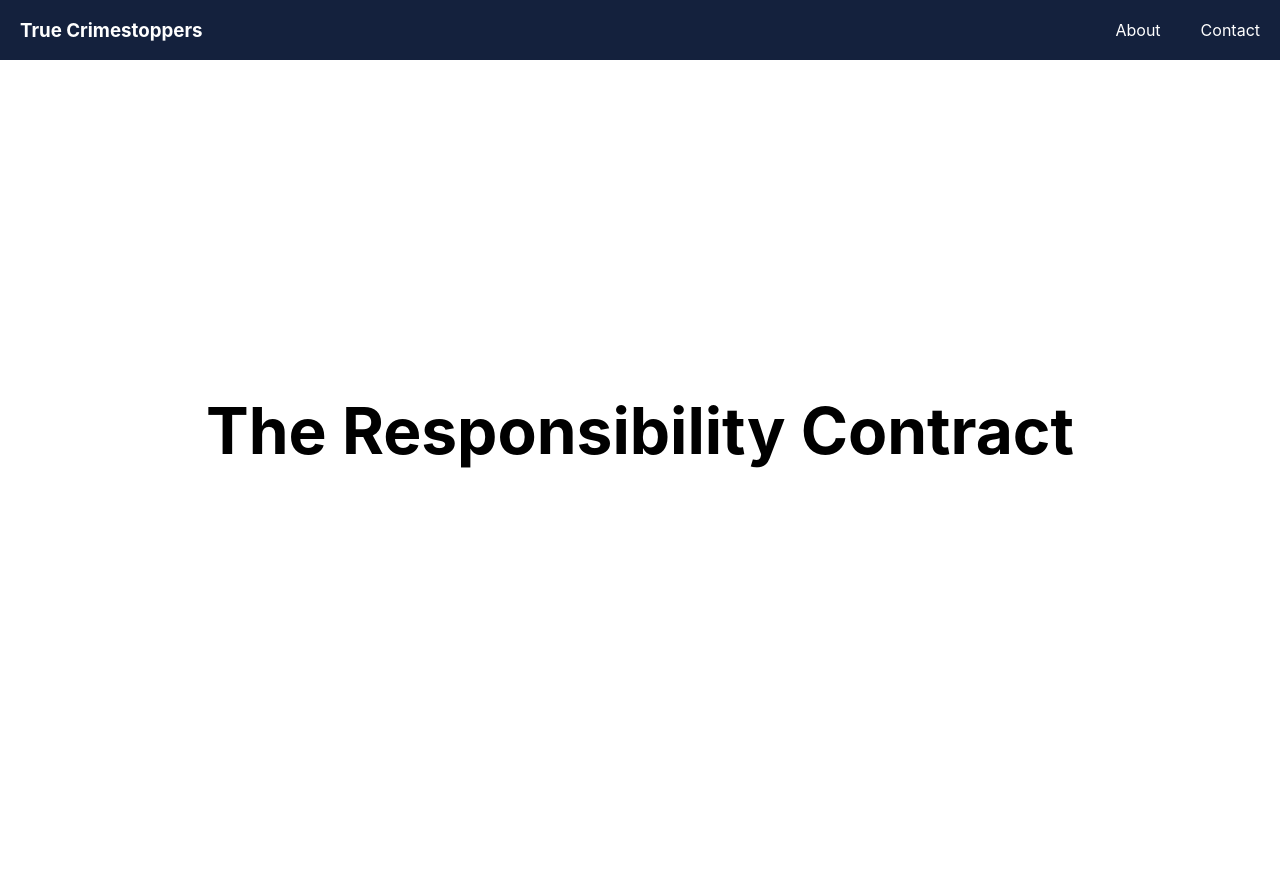
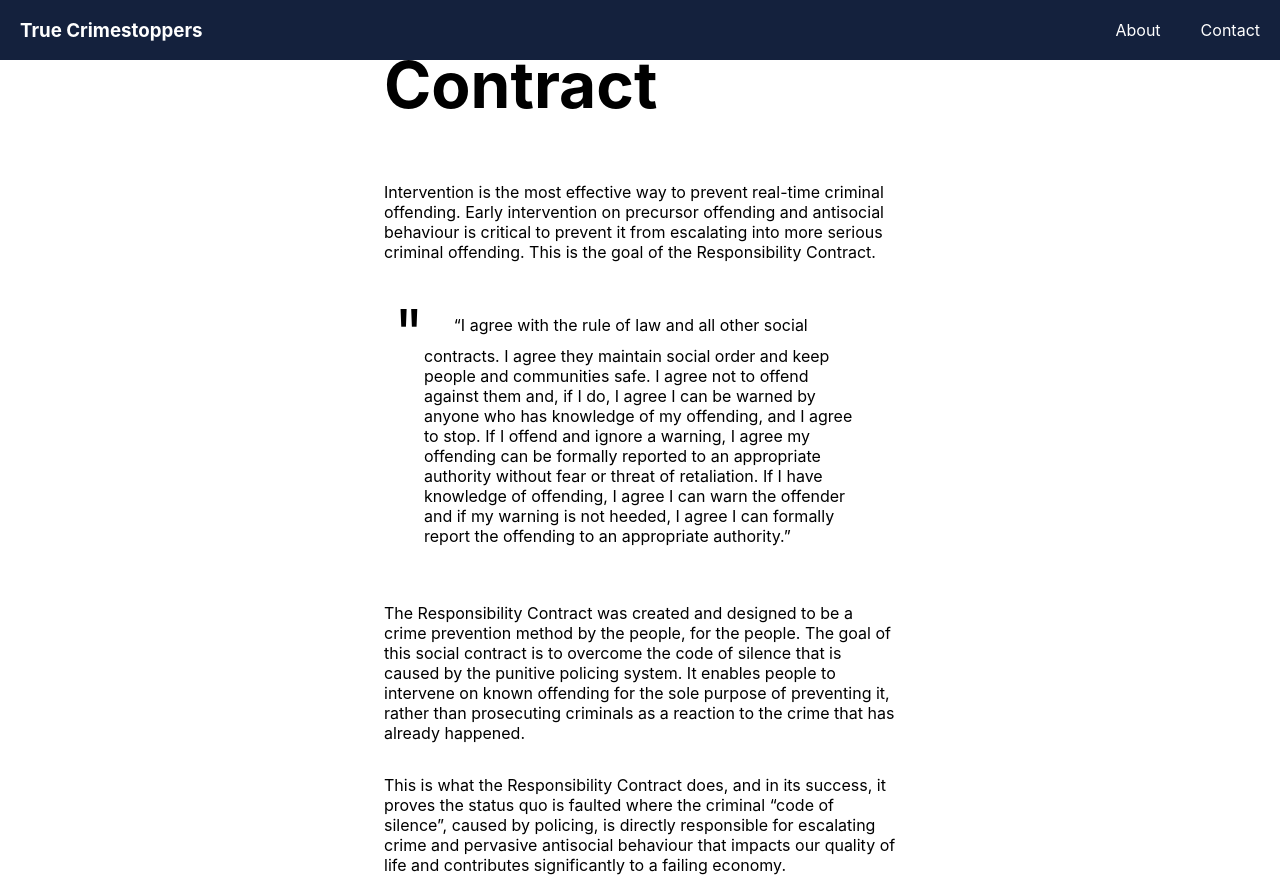
Before and after one commit to berneymark/TrueCrimestoppers, a React (Create React App) app: page /about/the-responsibility-contract in a window 1280 px wide. Before the commit the page ends 800 px from the top, so only its background shows below. Built offline with nearby package versions, Linux system fonts and the light colour scheme.

Commit message:
updated the responsibility contract page and cleaned quote CSS

```diff
--- a/src/App.css
+++ b/src/App.css
@@ -65,6 +65,19 @@ main a {
 
 main a:hover {
   color: black;
+}
+
+#quotes > blockquote {
+  position: relative;
+  top: -25px;
+}
+
+#quotes > blockquote::before {
+  content: '"'; /* Opening quote mark */
+  position: relative;
+  left: -30px;
+  top: 25px;
+  font-size: 4em;
 }
 
 /* Home Page */
@@ -148,6 +161,13 @@ main a:hover {
   display: flex;
 }
 
+/* The Responsibility Contract */
+#our-idea {
+  flex-direction: column;
+  padding: 0 30vw;
+  width: 40vw;
+}
+
 .avatar {
   /* Align */
   margin-left: 50px;
@@ -160,19 +180,6 @@ main a:hover {
   border: 1px black solid;
   border-radius: 50%;
   object-fit: cover;
-}
-
-#founder-quotes > blockquote {
-  position: relative;
-  top: -25px;
-}
-
-#founder-quotes > blockquote::before {
-  content: '"'; /* Opening quote mark */
-  position: relative;
-  left: -30px;
-  top: 25px;
-  font-size: 4em;
 }
 
 /* Contact Page */
--- a/src/pages/about/Founder.js
+++ b/src/pages/about/Founder.js
@@ -22,7 +22,7 @@ export default class Founder extends React.Component {
             alt="Placeholder of Kevin"
           />
         </section>
-        <section id="founder-quotes">
+        <section id="quotes">
           <blockquote>
             As an ex-policeman who also worked professionally with the policing ideology in private security management in New Zealand commerce, I am proud to have served in both roles. But having the opportunity to work alongside people in their workplace gave me greater insight into the inability of the security management’s role too prevent the internal offending it was employed to prevent. There was no doubt it was successful in investigating and prosecuting offending employees, which was unfortunately the measure of the role’s success, justifying its presence and ongoing need, but it did not prevent offending and indeed aggravated it. This lead to my research with employees and management which founded The Responsibility Contract that prevents offending in the antithesis of the policing ideology.
             <br />
--- a/src/pages/about/Idea.js
+++ b/src/pages/about/Idea.js
@@ -3,8 +3,22 @@ import React from "react";
 export default class Idea extends React.Component {
   render() {
     return (
-      <main>
+      <main id="our-idea">
         <h1>The Responsibility Contract</h1>
+        <p>
+          Intervention is the most effective way to prevent real-time criminal offending. Early intervention on precursor offending and antisocial behaviour is critical to prevent it from escalating into more serious criminal offending. This is the goal of the Responsibility Contract.
+        </p>
+        <section id="quotes">
+          <blockquote>
+            “I agree with the rule of law and all other social contracts. I agree they maintain social order and keep people and communities safe. I agree not to offend against them and, if I do, I agree I can be warned by anyone who has knowledge of my offending, and I agree to stop. If I offend and ignore a warning, I agree my offending can be formally reported to an appropriate authority without fear or threat of retaliation. If I have knowledge of offending, I agree I can warn the offender and if my warning is not heeded, I agree I can formally report the offending to an appropriate authority.”
+          </blockquote>
+        </section>
+        <p>
+          The Responsibility Contract was created and designed to be a crime prevention method by the people, for the people. The goal of this social contract is to overcome the code of silence that is caused by the punitive policing system. It enables people to intervene on known offending for the sole purpose of preventing it, rather than prosecuting criminals as a reaction to the crime that has already happened.
+        </p>
+        <p>
+          This is what the Responsibility Contract does, and in its success, it proves the status quo is faulted where the criminal “code of silence”, caused by policing, is directly responsible for escalating crime and pervasive antisocial behaviour that impacts our quality of life and contributes significantly to a failing economy.
+        </p>
       </main>
     );
   }
```
